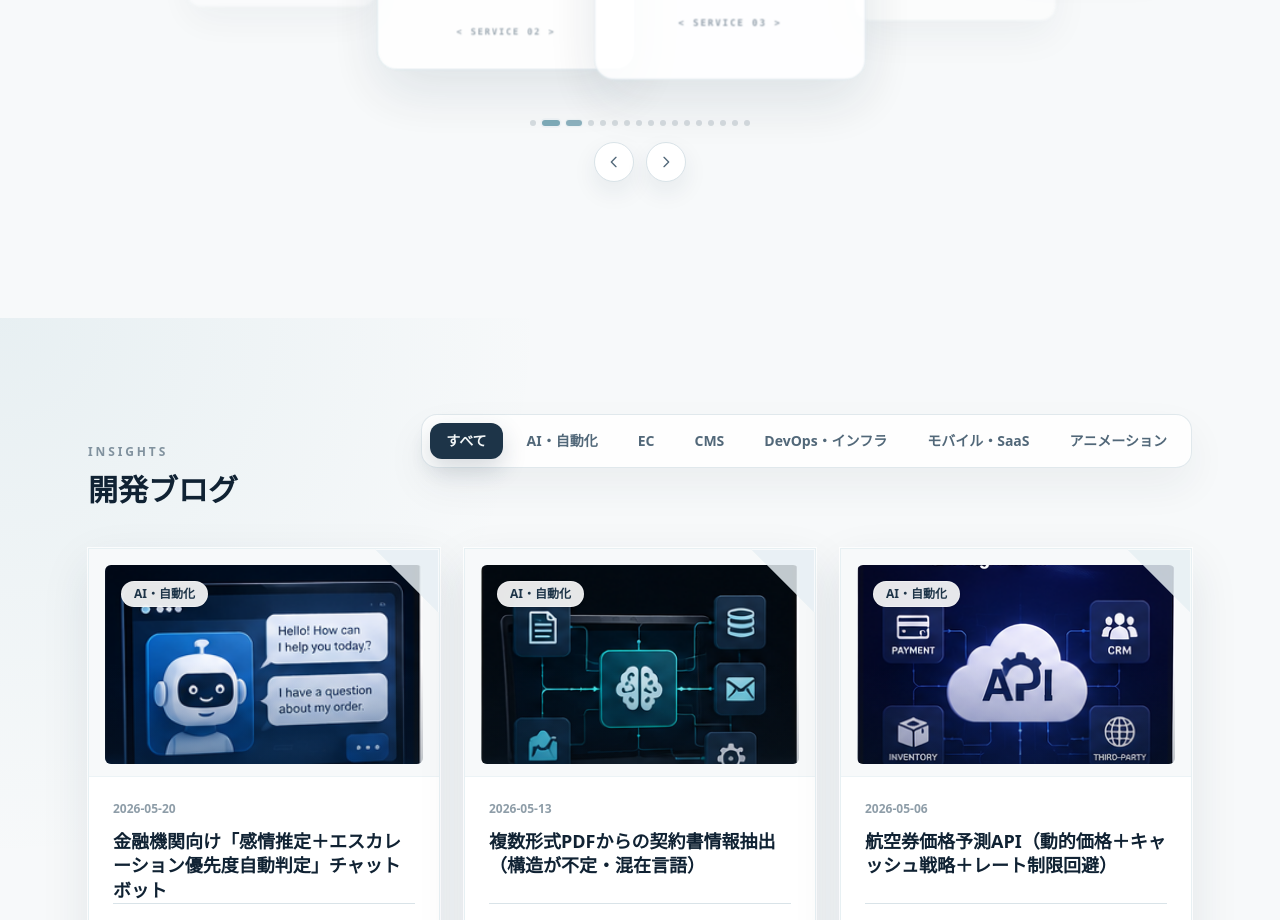
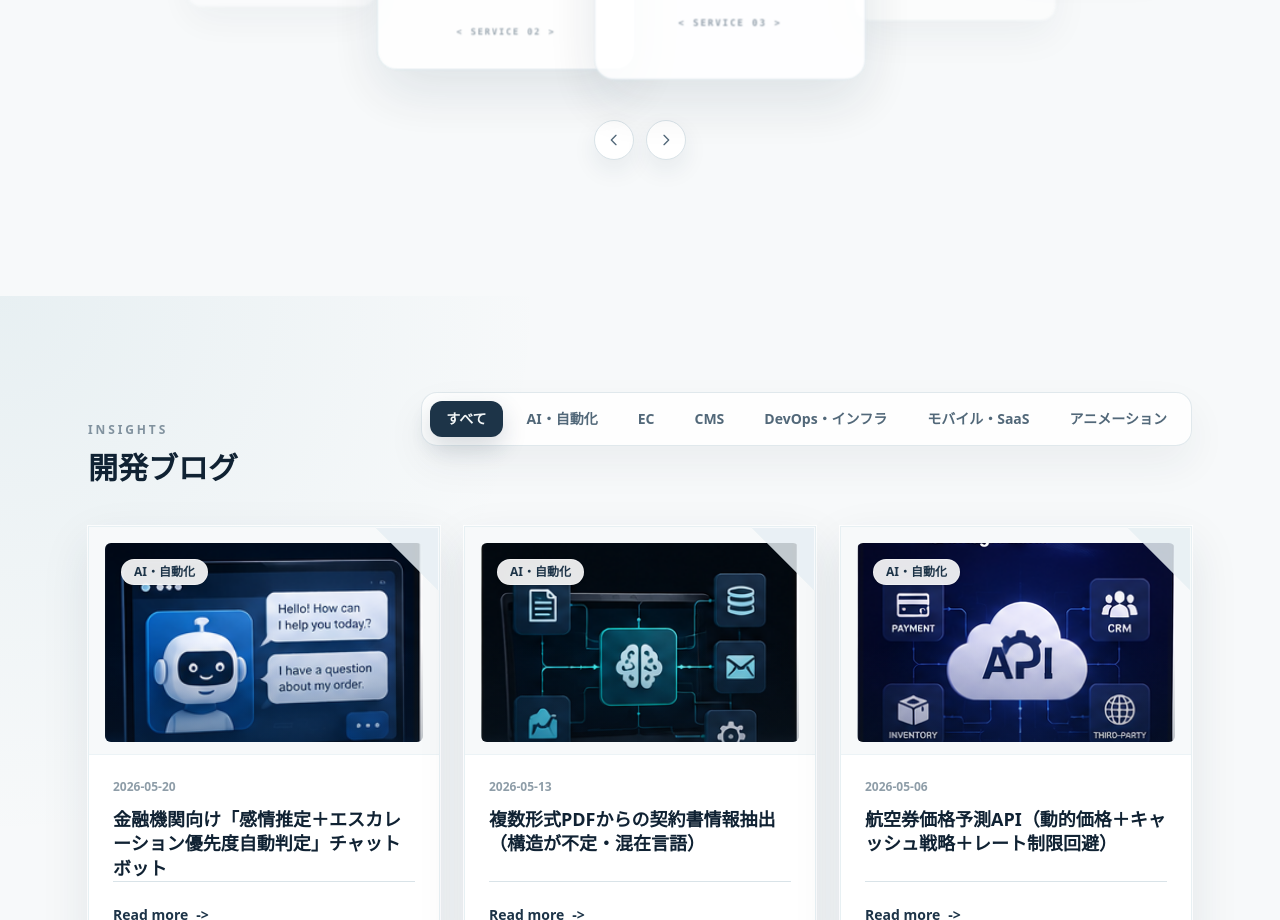
Before and after one commit to keepb2b/company-site, a Next.js app: page /blog in a window 1280 px wide. Shown: the part 931-1851 px from the top of the page. Built offline with nearby package versions, Linux system fonts and the light colour scheme.

Commit message:
feat:skill part is changed

```diff
--- a/src/components/blog/ServiceStackCarousel.tsx
+++ b/src/components/blog/ServiceStackCarousel.tsx
@@ -135,23 +135,7 @@ export function ServiceStackCarousel() {
         })}
       </div>
 
-      <div className="mt-5 flex justify-center gap-1.5">
-        {items.map((_, i) => (
-          <button
-            key={i}
-            type="button"
-            aria-label={`Go to card ${i + 1}`}
-            onClick={() => goTo(i)}
-            className={`h-1.5 rounded-full transition-all duration-300 ${
-              i === active
-                ? 'w-7 bg-coral-500 shadow-[0_0_0_3px_rgba(47,127,150,0.08)]'
-                : 'w-1.5 bg-navy-700/20 hover:bg-aizome-500/60'
-            }`}
-          />
-        ))}
-      </div>
-
-      <div className="mt-4 flex justify-center gap-3">
+      <div className="mt-5 flex justify-center gap-3">
         <button
           type="button"
           aria-label="Previous"
```
